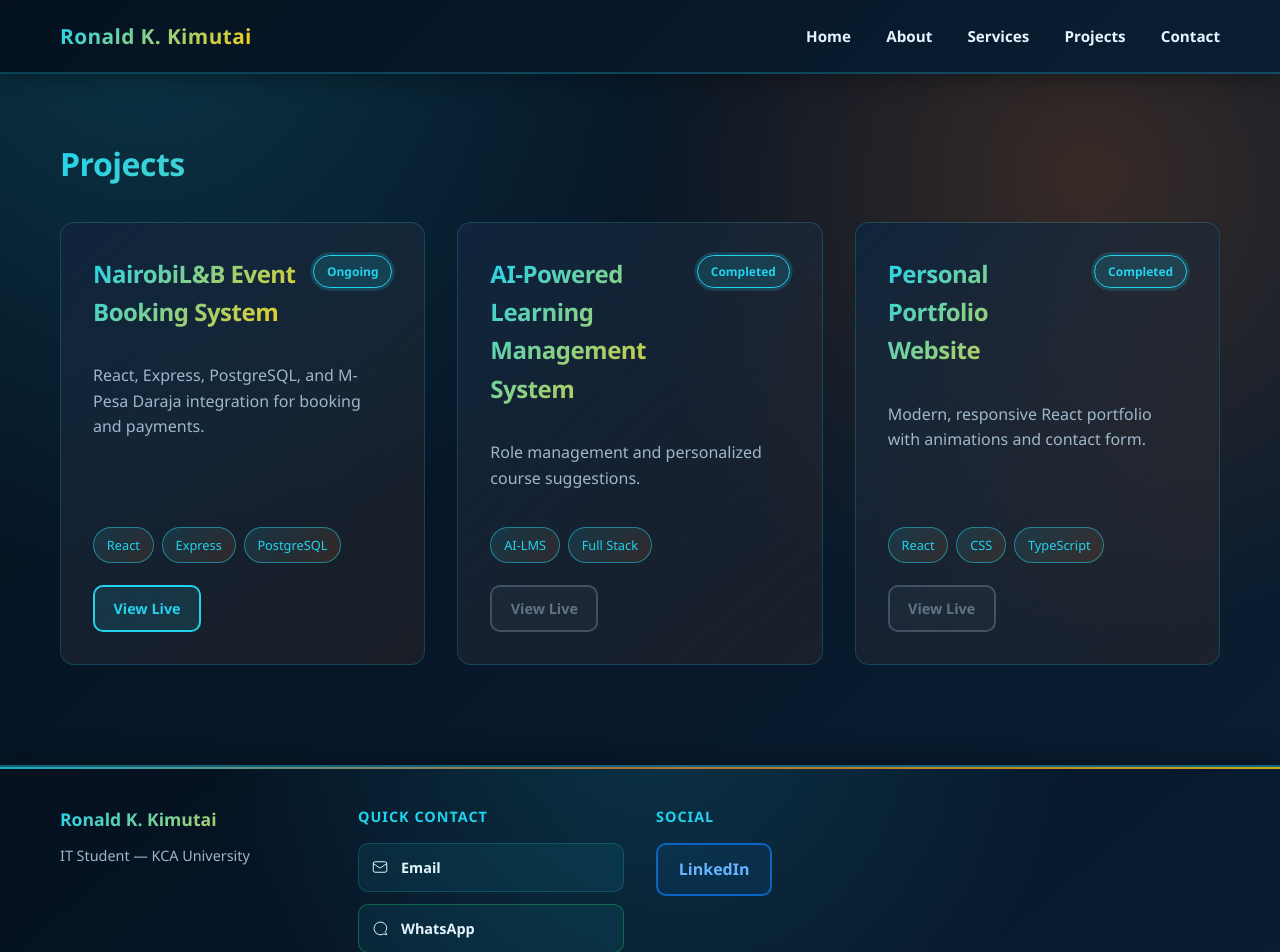
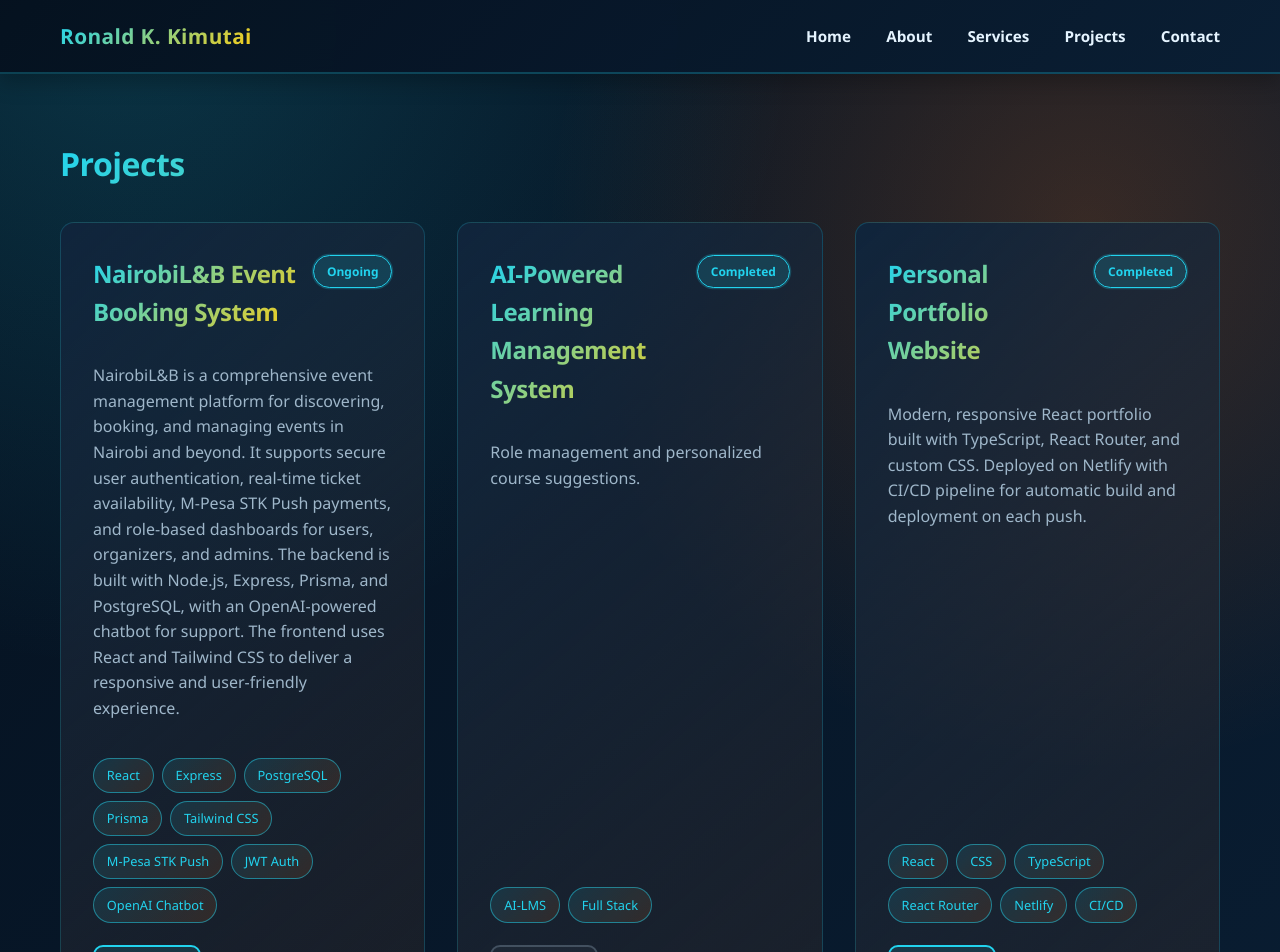
Before and after one commit to Ronaldkim807/myportfolio, a React (Vite) app: page /projects in a window 1280 px wide. Shown: the top 952 px of the page. Built offline with nearby package versions, Linux system fonts and the light colour scheme.

Commit message:
updated portfolio

```diff
--- a/src/pages/Projects.tsx
+++ b/src/pages/Projects.tsx
@@ -10,11 +10,22 @@ export default function Projects() {
             <h3>NairobiL&amp;B Event Booking System</h3>
             <span className="status">Ongoing</span>
           </div>
-          <p className="project-desc">React, Express, PostgreSQL, and M-Pesa Daraja integration for booking and payments.</p>
+          <p className="project-desc">
+            NairobiL&amp;B is a comprehensive event management platform for discovering, booking, and managing
+            events in Nairobi and beyond. It supports secure user authentication, real-time ticket availability,
+            M-Pesa STK Push payments, and role-based dashboards for users, organizers, and admins. The backend
+            is built with Node.js, Express, Prisma, and PostgreSQL, with an OpenAI-powered chatbot for support.
+            The frontend uses React and Tailwind CSS to deliver a responsive and user-friendly experience.
+          </p>
           <div className="tech-tags">
             <span className="tag">React</span>
             <span className="tag">Express</span>
             <span className="tag">PostgreSQL</span>
+            <span className="tag">Prisma</span>
+            <span className="tag">Tailwind CSS</span>
+            <span className="tag">M-Pesa STK Push</span>
+            <span className="tag">JWT Auth</span>
+            <span className="tag">OpenAI Chatbot</span>
           </div>
           <div className="project-actions">
             <a
@@ -50,14 +61,25 @@ export default function Projects() {
             <h3>Personal Portfolio Website</h3>
             <span className="status">Completed</span>
           </div>
-          <p className="project-desc">Modern, responsive React portfolio with animations and contact form.</p>
+          <p className="project-desc">
+            Modern, responsive React portfolio built with TypeScript, React Router, and custom CSS.
+            Deployed on Netlify with CI/CD pipeline for automatic build and deployment on each push.
+          </p>
           <div className="tech-tags">
             <span className="tag">React</span>
             <span className="tag">CSS</span>
             <span className="tag">TypeScript</span>
+            <span className="tag">React Router</span>
+            <span className="tag">Netlify</span>
+            <span className="tag">CI/CD</span>
           </div>
           <div className="project-actions">
-            <a className="project-live-button disabled" href="#" aria-disabled="true">
+            <a
+              className="project-live-button"
+              href="https://ronaldkimutai.netlify.app/"
+              target="_blank"
+              rel="noopener noreferrer"
+            >
               View Live
             </a>
           </div>
```
